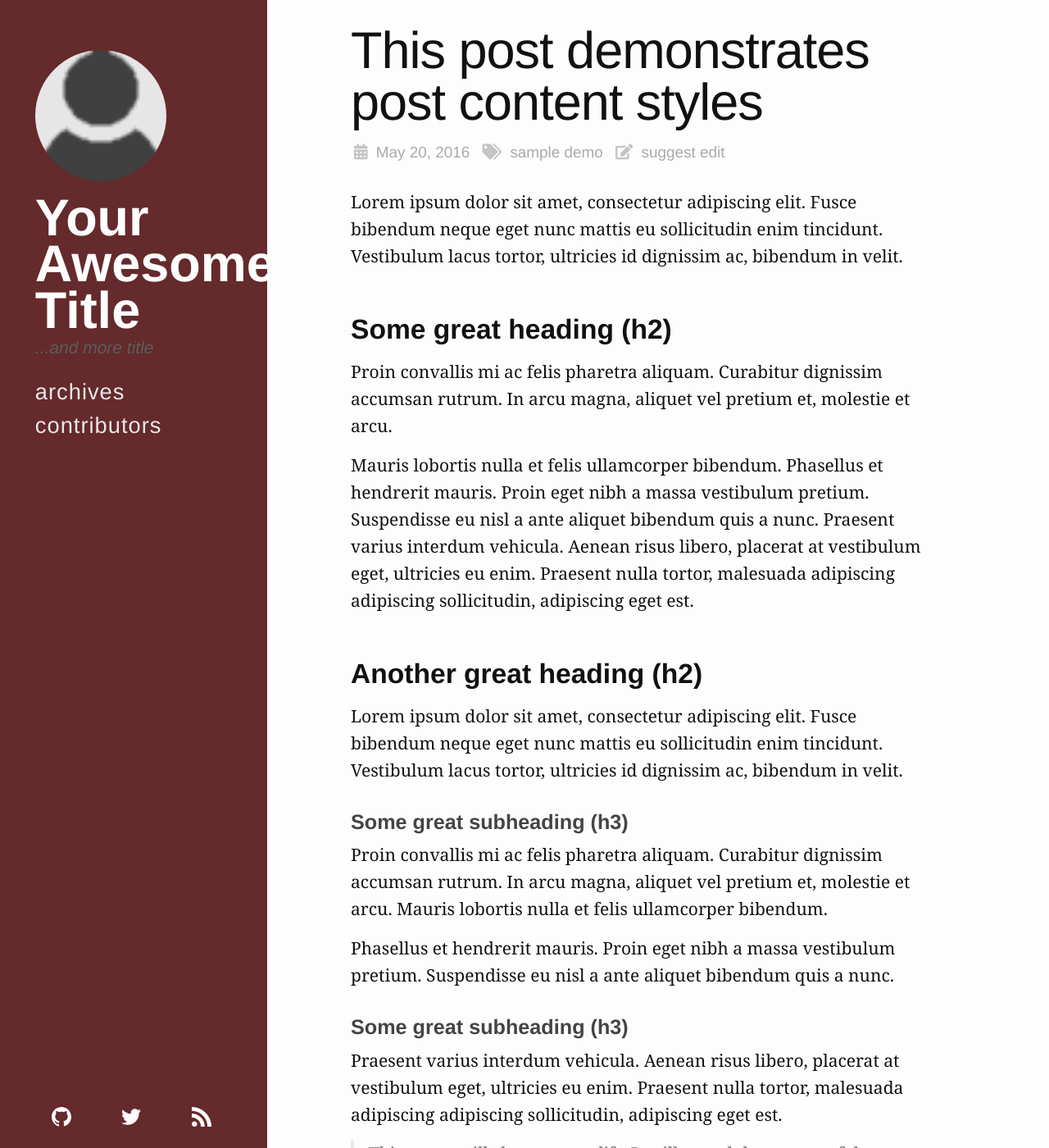
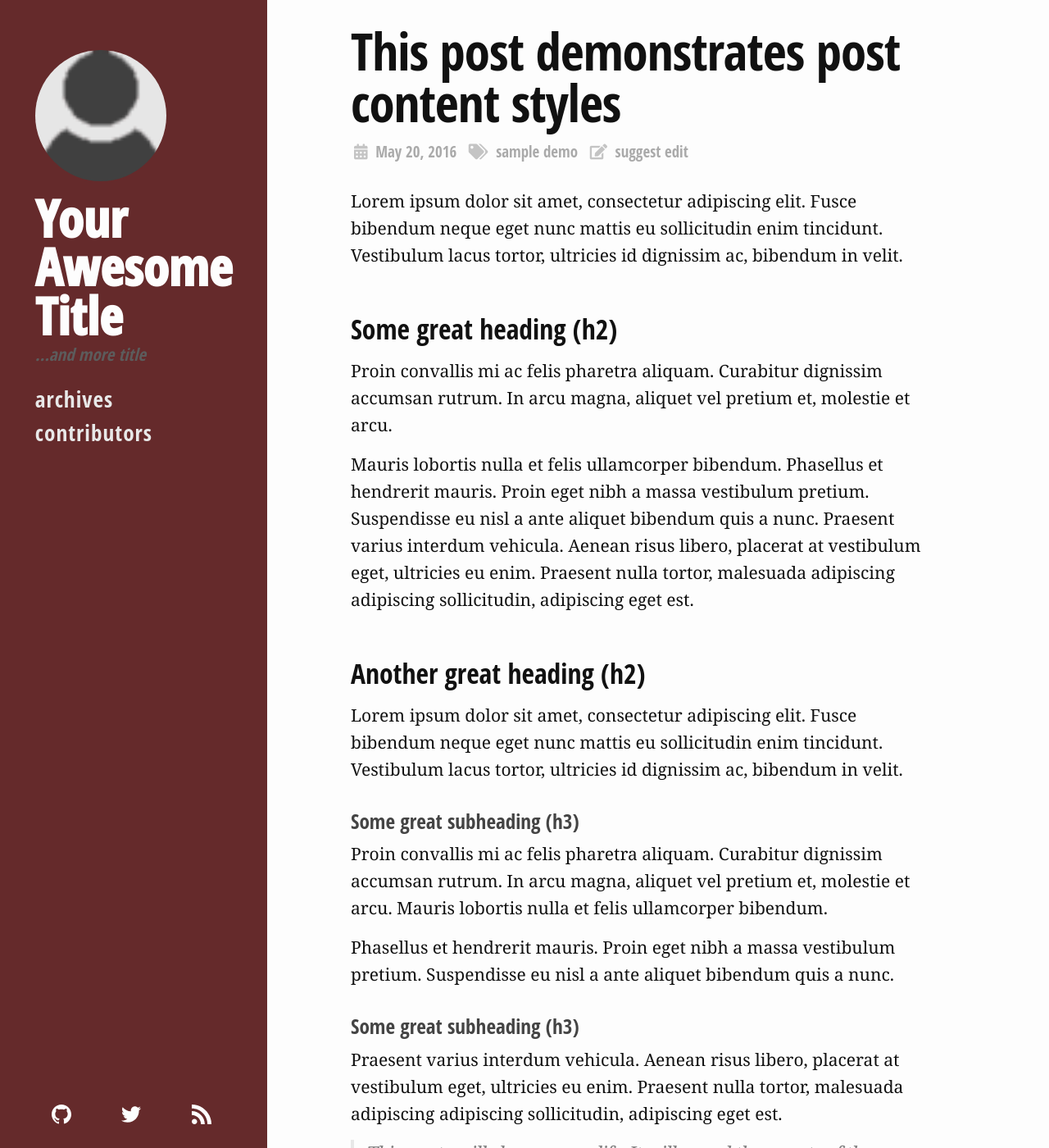
Before and after one commit to haacked/haackbar, a Jekyll site: the page built from _posts/2016-05-20-this-post-demonstrates-post-content-styles.md, in a window 1280 px wide and 1400 px high. Shown: the whole window at 82% size. Built offline with Jekyll 4.4.1, drawn with Linux system fonts in a browser that asks for light colours; cached includes are drawn as plain includes; nearby versions of some CDN libraries; some web fonts are replaced; library files that are not in the unit come from our copies.

Commit message:
Use Open Sans Condensed
Currently the site uses different fonts on Mac and Windows because Windows doesn't have Helvetica Neue. This ensures the same font is used for both platforms.

```diff
--- a/_includes/head.html
+++ b/_includes/head.html
@@ -15,5 +15,5 @@
 	<script src="{{ '/assets/js/md5.min.js' | relative_url }}" async></script>
   <script src="{{ '/assets/js/comment-box.js' | relative_url }}" async></script>
   {% endif %}
-  <link href="https://fonts.googleapis.com/css?family=Mate" rel="stylesheet">
+  <link href="https://fonts.googleapis.com/css?family=Mate|Open+Sans+Condensed" rel="stylesheet">
 </head>
--- a/_sass/haackbar.scss
+++ b/_sass/haackbar.scss
@@ -5,7 +5,7 @@
 $header-background-color: #652a2b !default;
 $brand-color:      #d2691e !default;
 $post-font-family: 'Mate', Georgia, Cambria, "Times New Roman", Times, serif !default;
-$base-font-family: "Helvetica Neue", Helvetica, Arial, sans-serif !default;
+$base-font-family: "Open Sans Condensed", "Helvetica Neue", Helvetica, Arial, sans-serif !default;
 $code-font-family: Consolas, Menlo, Monaco, 'Andale Mono', 'lucida console' !default;
 $baseurl: '' !default;
 
```
